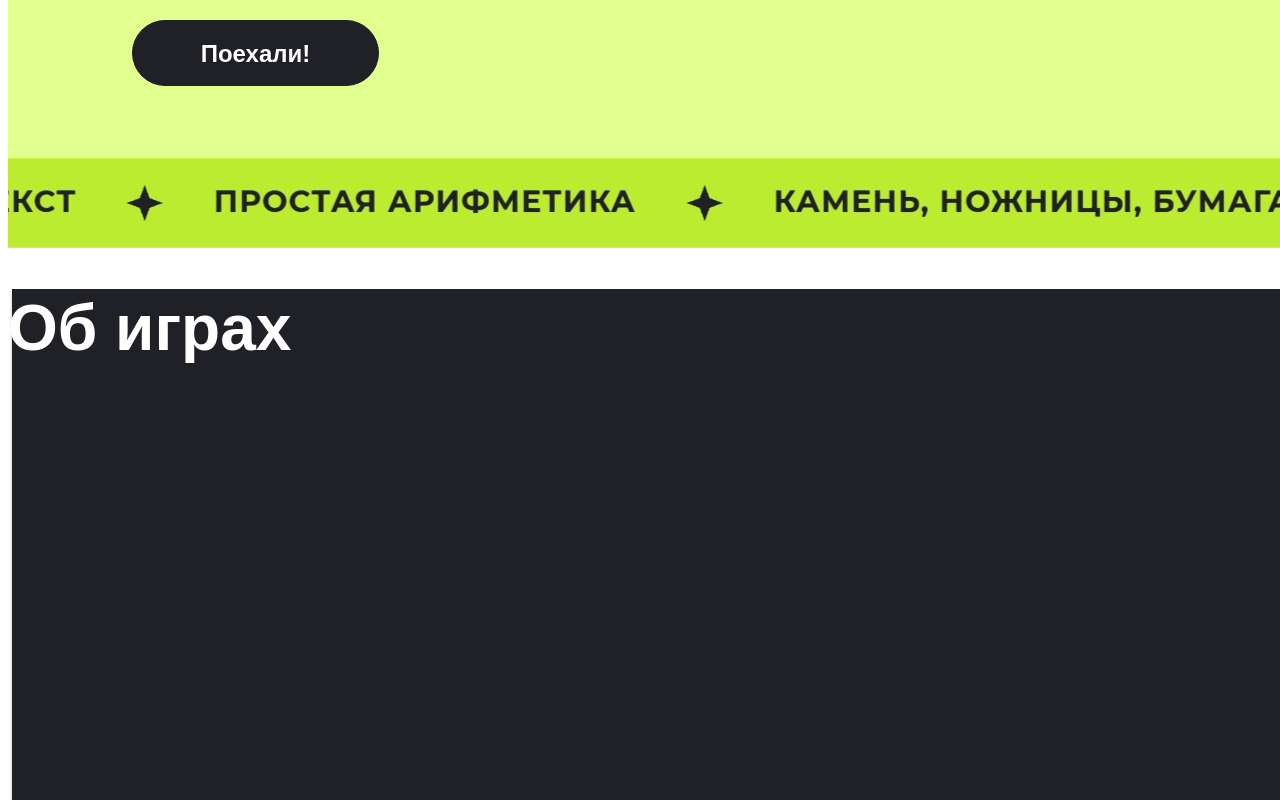
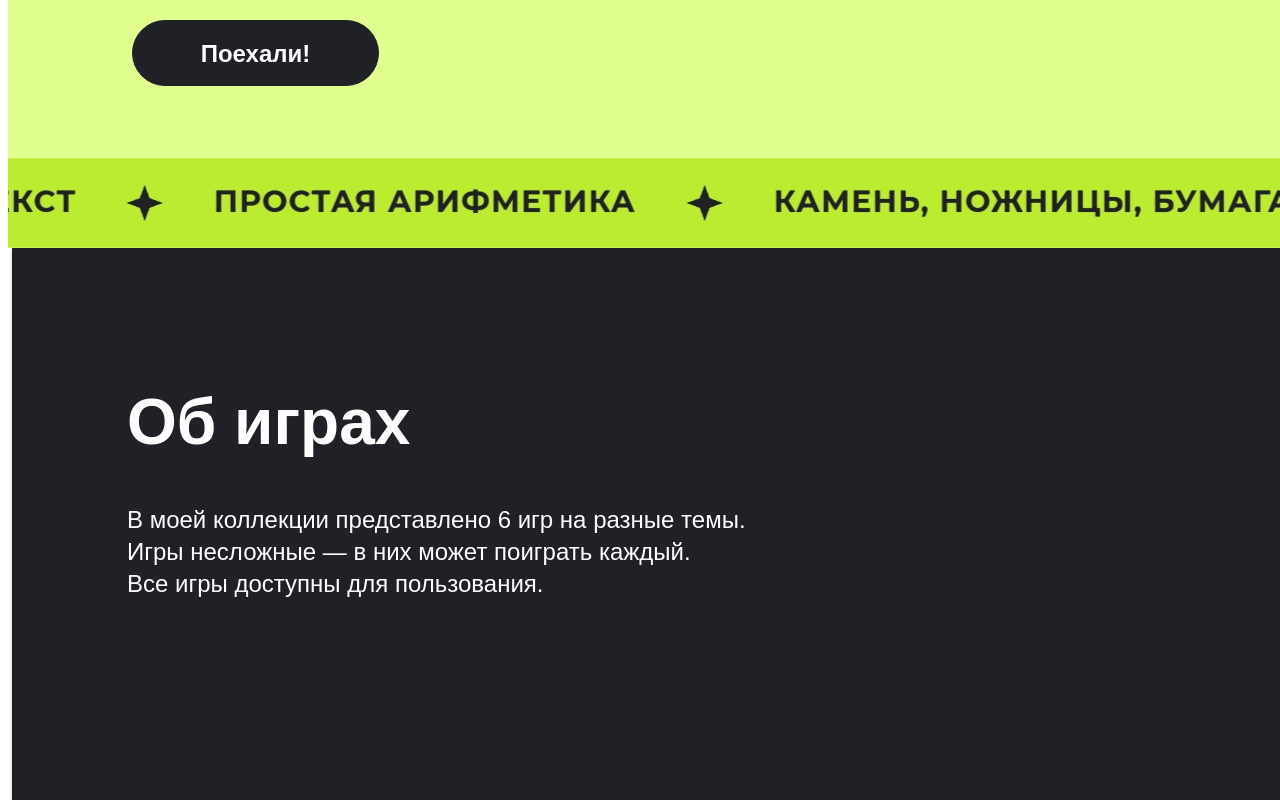
Before and after one commit to metr1cs/2-nd-course-hw., a website: page index.html in a window 1280 px wide. Shown: the part 562-1362 px from the top of the page. Drawn offline with Linux system fonts and the light colour scheme.

Commit message:
добавил стили и позиционирование content__title and content__text

```diff
--- a/_content.scss
+++ b/_content.scss
@@ -5,7 +5,8 @@
   height: 1470px;
   width: 1440px;
   &__form{
-
+    padding-left: 119px;
+    padding-top: 94px;
   }
   &__title{
     color: rgb(255, 255, 255);
@@ -14,4 +15,15 @@
     line-height: 78px;
     text-align: left;
   }
+  &__text{
+    color: rgb(255, 255, 255);
+    font-size: 24px;
+    font-weight: 400;
+    line-height: 32px;
+    text-align: left;
+    width: 788px;
+    align-items: center;
+
+
+  }
 }
--- a/index.html
+++ b/index.html
@@ -22,6 +22,8 @@
     <div class="content">
         <div class="content__form">
             <h1 class="content__title">Об играх</h1>
+            <p class="content__text">В моей коллекции представлено 6 игр на разные темы.<br>Игры несложные — в них может поиграть каждый.<br>
+                Все игры доступны для пользования.</p>
         </div>
     </div>
 <footer>
```
Also changed, not shown: style.css, 1 other file.
